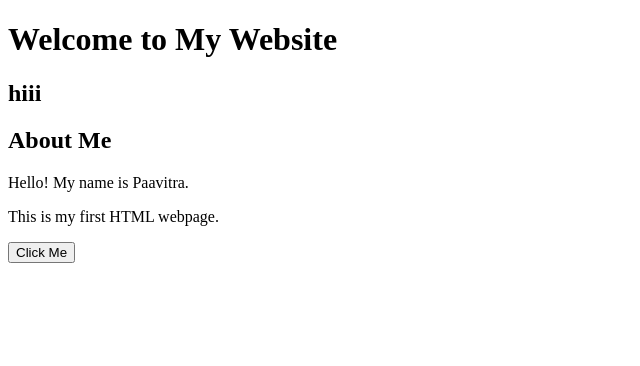
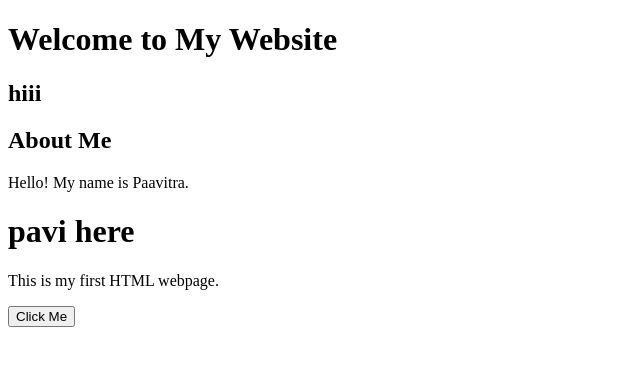
Before and after one commit to Paavi-2005-gu/kec-demo-project2, a plain HTML site: page index.html in a window 1280 px wide. Shown: the whole page, without its empty margins (0-640 px from the left). Drawn offline with Linux system fonts and the light colour scheme.

Commit message:
add h1 tag

```diff
--- a/index.html
+++ b/index.html
@@ -10,6 +10,7 @@
     <h2>About Me</h2>
 
     <p>Hello! My name is Paavitra.</p>
+    <h1>pavi here</h1>
 
     <p>This is my first HTML webpage.</p>
 
```
